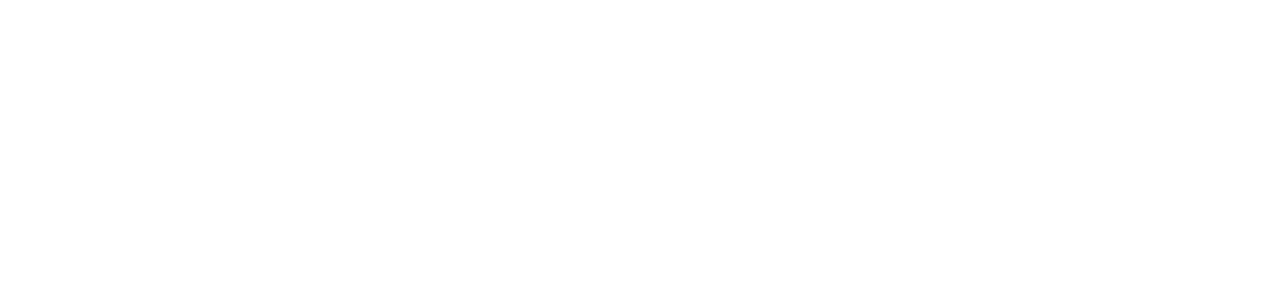
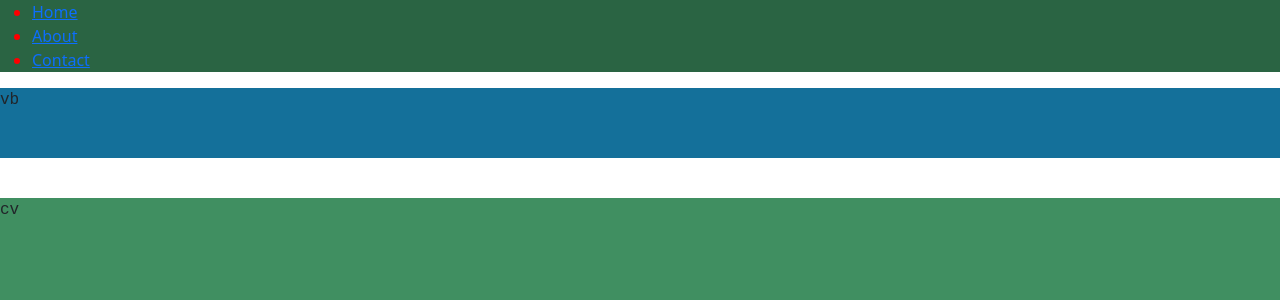
Before and after one commit to aayushisharma26/routing-project, a React (Create React App) app: page /contact in a window 1280 px wide. Before the commit this address had no page. Shown: the top 300 px of the page. Built offline with nearby package versions, Linux system fonts and the light colour scheme; the HTML template or start-up script is replaced by a standard one.

Commit message:
Add Contact Route

```diff
--- a/src/About.js
+++ b/src/About.js
@@ -1,8 +1,9 @@
 import React from "react";
+import Header from "./component/Header";
 const About =() => {
     return(
         <>
-
+            <Header/>
             <section>
                 <h1>About  Page Read Please</h1>
             </section>
--- a/src/App.js
+++ b/src/App.js
@@ -1,32 +1,30 @@
 import { BrowserRouter, Route, Routes } from "react-router-dom";
 import Home from './Home';
-// import About from './About';
-// import Contact from './Contact';
+import About from './About';
+import Contact from './Contact';
 // import Header from './component/Header';
 // import Footer from "./component/Footer";
 import Login from "./Login";
 import Register from "./Register";
 
 
+
+
 function App() {
   return (
-    // <><Register/></>
-    // <Login/>
-
     <BrowserRouter>
-      {/* <Header /> */}
-      {/* <Register/> */}
-      {/* <Login/> */}
-
       <Routes>
       <Route  exact path="/" element={<Register />} />
-      <   Route path="/login" element={<Login />} />
+          <Route path="/login" element={<Login />} />
           <Route path="/homepage" element={<Home />} />
-        {/* <Route  exact path="/register" element={<Register />} />
-        <Route path="/login" element={<Login />} /> */}
+          <Route path="/about" element={<About />} />
+          <Route path="/contact" element={<Contact />} />
+
 
       </Routes>
       {/* <Footer/> */}
+
+
     </BrowserRouter>
 
   );
--- a/src/Contact.js
+++ b/src/Contact.js
@@ -1,11 +1,12 @@
 import React from "react";
 import "./contact.css";
-
+import  Header from "./component/Header"
 const Contact = () => {
   return (
     <>
-      <div className="dry"></div>
-      <div className="dry1"></div>
+      <Header/>
+      <div className="dry">vb</div>
+      <div className="dry1">cv</div>
 
     </>
   );
--- a/src/Home.js
+++ b/src/Home.js
@@ -1,70 +1,16 @@
-
-// import React, { useEffect, useState } from "react";
-// import { Outlet } from "react-router-dom";
-
-// function Home() {
-//   const [data, setData] = useState([]); // Initialize data as an empty array
-
-//   const fetchData = () => {
-//     fetch("https://fakestoreapi.com/products")
-//       .then((res) => res.json())
-//       .then((res) => {
-//         setData(res); // Set the response directly without wrapping in an array
-//       })
-//       .catch((error) => {
-//         console.error("Fetch error:", error);
-//       });
-//   }
-
-//   useEffect(() => {
-//     fetchData();
-//   }, []);
-
-//   console.log(data, "data");
-
-//   return (
-//     <>
-//       <Outlet />
-//       <div className="home-page">
-//         <h1>Get Data</h1>
-//         <div>
-//           {data.length > 0 ? (
-//             data.map((item) => (
-//               <div key={item.id}>
-//                 <p>ID: {item.id}</p>
-//                 <p>Title: {item.title}</p>
-//                 <img className="image-container" src={item.image} alt="Cat" />
-
-//               </div>
-//             ))
-//           ) : (
-//             <p>No data available.</p>
-//           )}
-//         </div>
-//       </div>
-//     </>
-//   );
-// }
-
-// export default Home;
-
-
-
-
 import React, { useEffect, useState } from "react";
 import { Outlet } from "react-router-dom";
 import Footer from "./component/Footer";
 import Header from "./component/Header";
 
-
 function Home() {
-  const [data, setData] = useState([]); // Initialize data as an empty array
+  const [data, setData] = useState([]);
 
   const fetchData = () => {
     fetch("https://fakestoreapi.com/products")
       .then((res) => res.json())
       .then((res) => {
-        setData(res); // Set the response directly without wrapping in an array
+        setData(res);
       })
       .catch((error) => {
         console.error("Fetch error:", error);
--- a/src/Login.js
+++ b/src/Login.js
@@ -16,7 +16,7 @@ const Login = () => {
 
     const handleSubmit = (e) => {
         e.preventDefault();
-        fetch("http://localhost:4000/loginpost", { // Added 'http://' to the URL
+        fetch("http://localhost:4000/loginpost", {
             method: "POST",
             headers: {
                 'Content-Type': 'application/json',
--- a/src/component/Header.js
+++ b/src/component/Header.js
@@ -6,7 +6,9 @@ const Header =() => {
 
                 <nav>
                     <ul>
-
+                        <li>
+                            <NavLink to="/home">Home</NavLink>
+                        </li>
 
                         <li>
                             <NavLink to="/about">About</NavLink>
```
